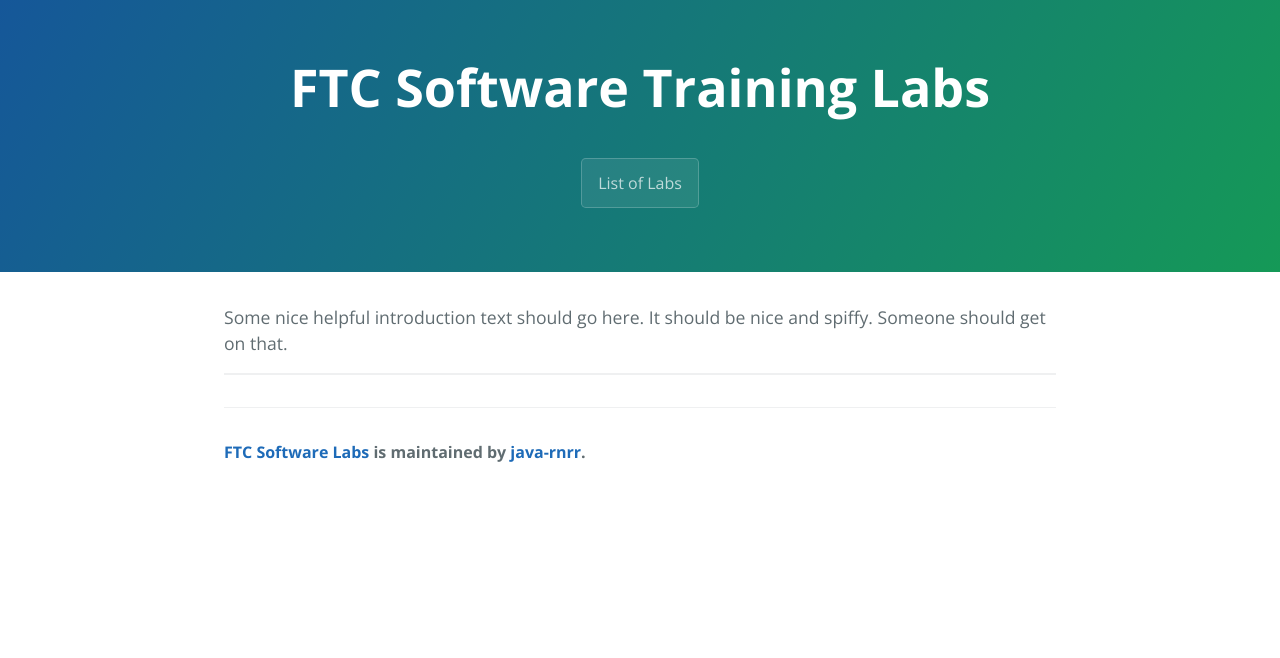
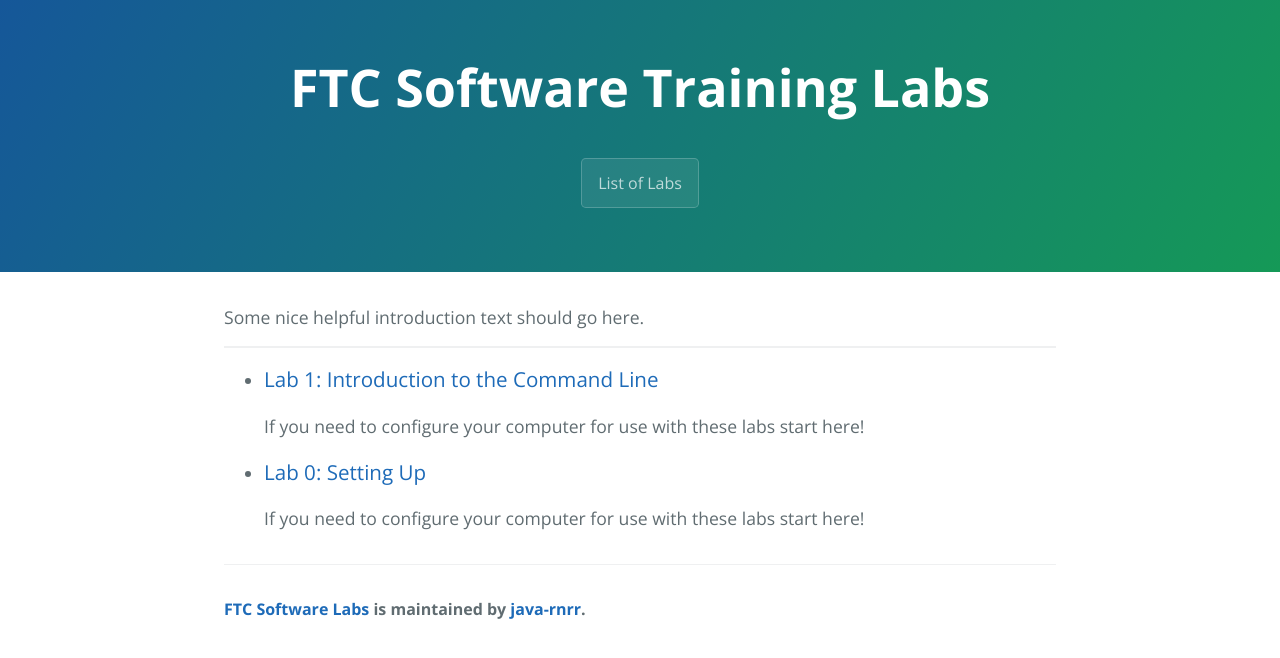
Before and after one commit to java-rnrr/getting-started, a Jekyll site: the page built from index.html, in a window 1280 px wide. Shown: the top 658 px of the page. Built offline with Jekyll 4.4.1, drawn with Linux system fonts in a browser that asks for light colours; the list of posts is cut into pages by our own code; the repository's description, which GitHub fills in, is left out.

```diff
--- /dev/null
+++ b/_posts/2019-06-05-lab1-intro-to-cmd-line.md
@@ -0,0 +1,27 @@
+---
+layout: post
+title: "Lab 1: Introduction to the Command Line"
+description: If you need to configure your computer for use with these labs start here!
+---
+
+
+### Prerequisites
+
+* List
+* List
+* List
+
+
+### Setting Up
+
+* [Download Android Studio][android-install]
+
+### Setting up Android Studio
+
+Add steps here..
+
+
+
+Done! You're ready to move on the Lab 1!
+
+[android-install]: https://developer.android.com/studio
--- a/index.html
+++ b/index.html
@@ -3,8 +3,7 @@ layout: default
 title: Labs
 ---
 
-Some nice helpful introduction text should go here. It should be nice and spiffy.
-Someone should get on that.
+Some nice helpful introduction text should go here.
 
 <br /><hr />
 
```
Also changed, not shown: _posts/2019-06-04-lab0-setting-up.md (renamed from _posts/lab0-setting-up.md).
